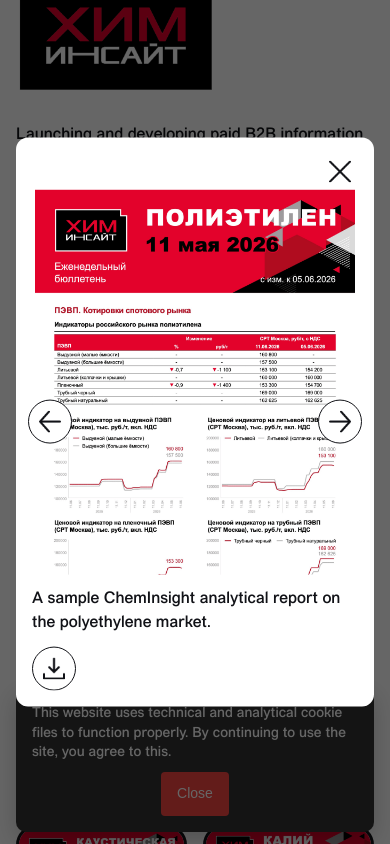
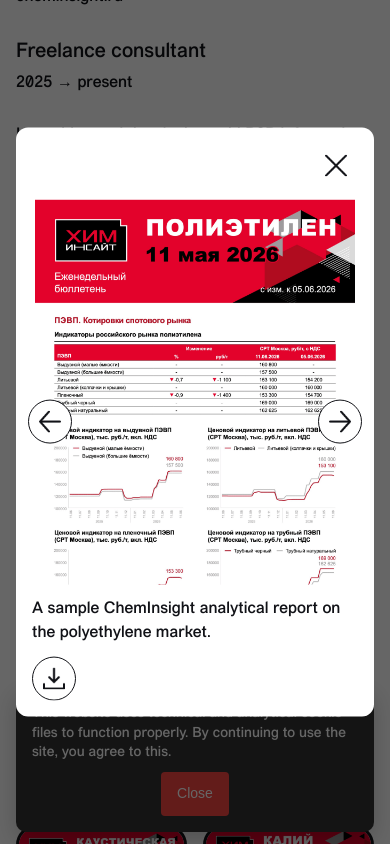
Before and after one commit to gitsvitya/svitya-personal, a Next.js app: page /en/work/cheminsight in a window 390 px wide. Both pictures are taken after a click on the button 101 px from the left and 908 px from the top of the page. Shown: the part 486-1330 px from the top of the page. Built offline with nearby package versions, Linux system fonts and the light colour scheme; no server answers.

Commit message:
Fixed cross button position and centered name and logo in content

```diff
--- a/src/components/DetailContent/DetailContent.module.css
+++ b/src/components/DetailContent/DetailContent.module.css
@@ -133,7 +133,13 @@
 
 @media (max-width: 768px) {
   .logo {
+    order: -1;
+    justify-self: center;
     width: min(48%, 220px);
+  }
+
+  .companyName {
+    text-align: center;
   }
 
   .companyBox {
--- a/src/components/Modal/Modal.module.css
+++ b/src/components/Modal/Modal.module.css
@@ -13,7 +13,7 @@
   z-index: 10001;
   background-color: var(--bg-surface);
   border-radius: 12px;
-  padding: 56px 24px 24px;
+  padding: 24px;
   opacity: 0;
   overflow: visible;
   height: auto;
@@ -31,6 +31,14 @@
   overscroll-behavior: contain;
 }
 
+.modalHeader {
+  display: flex;
+  flex: 0 0 auto;
+  justify-content: flex-end;
+  width: 100%;
+  margin-bottom: 12px;
+}
+
 .closeIcon {
   display: inline-flex;
   align-items: center;
@@ -38,11 +46,9 @@
   background-color: transparent;
   color: var(--text-primary);
   border: 0;
+  flex: 0 0 44px;
   height: 44px;
   width: 44px;
-  position: absolute;
-  right: 12px;
-  top: 12px;
   padding: 0;
   outline: none;
   transition: color var(--transition-slow);
@@ -72,7 +78,7 @@
 
 @media (max-width: 768px) {
   .modalWindow {
-    padding: 56px 24px 24px;
+    padding: 24px;
   }
 }
 
@@ -88,6 +94,6 @@
     width: calc(100vw - 32px);
     max-height: calc(100vh - 32px);
     max-height: calc(100dvh - 32px);
-    padding: 52px 16px 16px;
+    padding: 16px;
   }
 }
--- a/src/components/Modal/Modal.tsx
+++ b/src/components/Modal/Modal.tsx
@@ -105,6 +105,7 @@
         tabIndex={-1}
         ref={modalRef}
       >
+        <div className={styles.modalHeader}>
           <button
             type="button"
             className={styles.closeIcon}
@@ -112,6 +113,7 @@
             aria-label={closeLabel}
             ref={closeBtnRef}
           />
+        </div>
         {overlayControls}
 
         <div className={styles.modalBody}>
```
Lines whose indentation alone changed are shown as unchanged.
